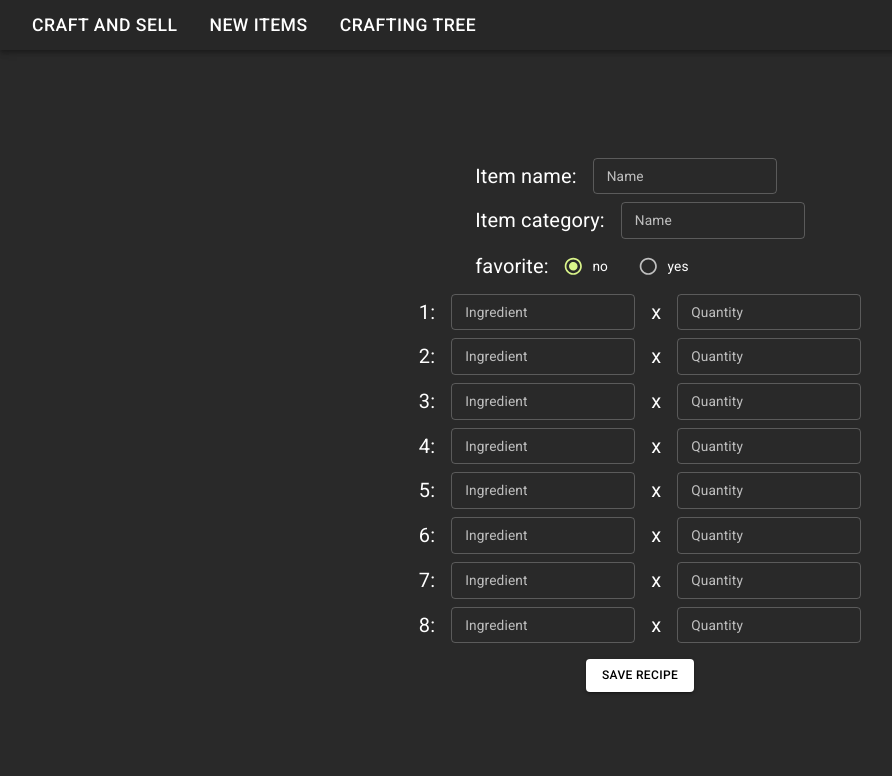
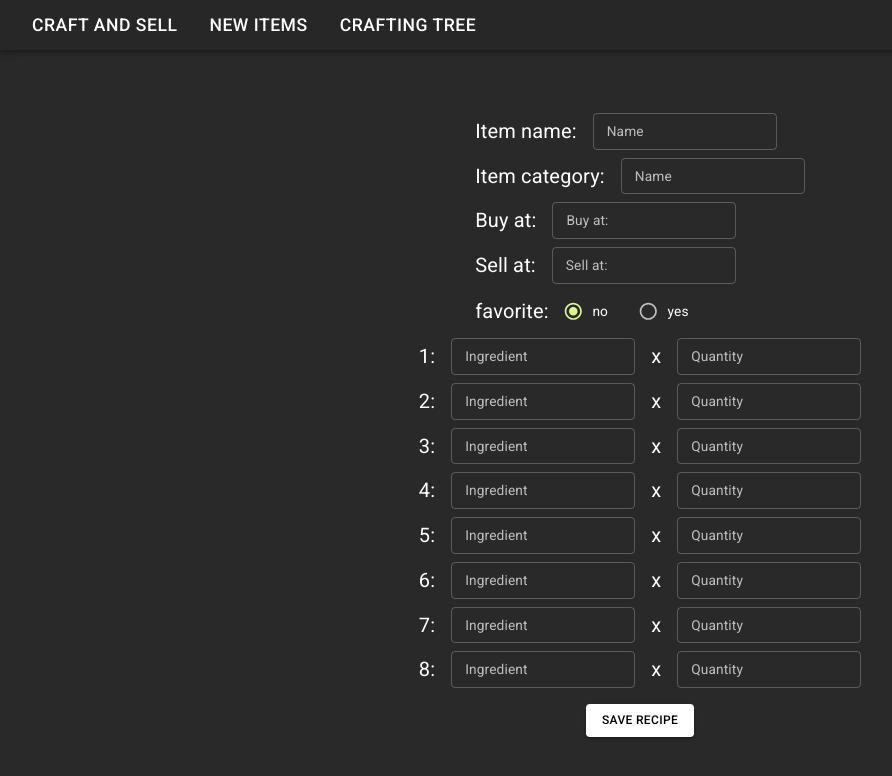
Before and after one commit to Ted2121/MarketShuffle, a React (Vite) app in the folder marketshuffle/: page /new in a window 1280 px wide. Shown: the top 776 px of the page, without its empty margins (0-892 px from the left). Built offline with nearby package versions, Linux system fonts and the light colour scheme.

Commit message:
set and get price targets

```diff
--- a/marketshuffle/src/items/ActionsPanel.jsx
+++ b/marketshuffle/src/items/ActionsPanel.jsx
@@ -1,7 +1,6 @@
 import { Box, Button, Card, FormControlLabel, Radio, RadioGroup, Typography } from '@mui/material'
 import React, { useState } from 'react'
 import PositionsChart from './PositionsChart'
-// import positions from '../data/mocks/positions-mock';
 import Divider from '@mui/material/Divider';
 import EditPositionModal from './EditPositionModal';
 import AddPositionForm from './AddPositionForm';
@@ -129,8 +128,6 @@ function ActionsPanel({ item }) {
       console.log("Delete action canceled by user.");
     }
   }
-
-
   return (
     // price history
     <Box sx={{
@@ -193,9 +190,18 @@ function ActionsPanel({ item }) {
               flex: 4,
             }}>
               {item && (
-                <>
+                <Box sx={{
+                  display:'flex',
+                  flexDirection:'column'
+                }}>
                   <Typography variant='h4' sx={{ textAlign: 'center' }}>
                     {item?.name}
+                  </Typography>
+                  <Typography variant='h4' sx={{ textAlign: 'center' }}>
+                    Buy at: {item?.buy?.toLocaleString()}
+                  </Typography>
+                  <Typography variant='h4' sx={{ textAlign: 'center' }}>
+                    Sell at: {item?.sell?.toLocaleString()}
                   </Typography>
                   <Button
                     onClick={handleDeleteItem}
@@ -209,7 +215,7 @@ function ActionsPanel({ item }) {
                   >
                     Delete Item
                   </Button>
-                </>
+                </Box>
               )}
               <Typography sx={{
                 fontSize: '1rem',
--- a/marketshuffle/src/new-items/NewItemsPage.jsx
+++ b/marketshuffle/src/new-items/NewItemsPage.jsx
@@ -11,6 +11,8 @@ function NewItemsPage() {
   // const [itemQuality, setItemQuality] = useState('n');
   const [itemFavorite, setItemFavorite] = useState('false');
   const [recipe, setRecipe] = useState(Array(8).fill({ name: '', quantity: '', parentItemId: '' }));
+  const [itemBuyAt, setItemBuyAt] = useState("");
+  const [itemSellAt, setItemSellAt] = useState("");
   const [item, setItem] = useState(
     {
       id: "",
@@ -60,6 +62,16 @@ function NewItemsPage() {
     console.log(typeof isFavoriteAsBool)
     debounceSetItem(prevState => ({ ...prevState, isFavorite: isFavoriteAsBool }));
   };
+
+  const handleItemSellAtChange = (event) => {
+    setItemSellAt(event.target.value);
+    debounceSetItem(prevState => ({ ...prevState, Buy: event.target.value }));
+  }
+
+  const handleItemBuyAtChange = (event) => {
+    setItemBuyAt(event.target.value);
+    debounceSetItem(prevState => ({ ...prevState, Sell: event.target.value }));
+  }
 
   const saveItem = async () => {
     const filteredRecipe = recipe.filter(
@@ -154,6 +166,37 @@ function NewItemsPage() {
             onChange={(event) => handleItemCategoryChange(event)}>
           </TextField>
         </Box>
+        {/* price targets */}
+        <Box sx={{
+          display: 'flex',
+          alignItems: 'center',
+          gap: 2
+        }}>
+          <Typography variant='h4'>
+            Buy at:
+          </Typography>
+          <TextField
+            label="Buy at:"
+            size='small'
+            value={itemBuyAt}
+            onChange={(event) => handleItemBuyAtChange(event)}>
+          </TextField>
+        </Box>
+        <Box sx={{
+          display: 'flex',
+          alignItems: 'center',
+          gap: 2
+        }}>
+          <Typography variant='h4'>
+            Sell at:
+          </Typography>
+          <TextField
+            label="Sell at:"
+            size='small'
+            value={itemSellAt}
+            onChange={(event) => handleItemSellAtChange(event)}>
+          </TextField>
+        </Box>
         {/* Quality */}
         {/* <Box sx={{
           display: 'flex',
@@ -208,8 +251,8 @@ function NewItemsPage() {
       {/* Button to save */}
       <Box sx={{
         display: 'flex',
-        justifyContent:"center",
-        alignItems:'center'
+        justifyContent: "center",
+        alignItems: 'center'
       }}>
         <Button onClick={saveItem}
           variant='contained'
```
